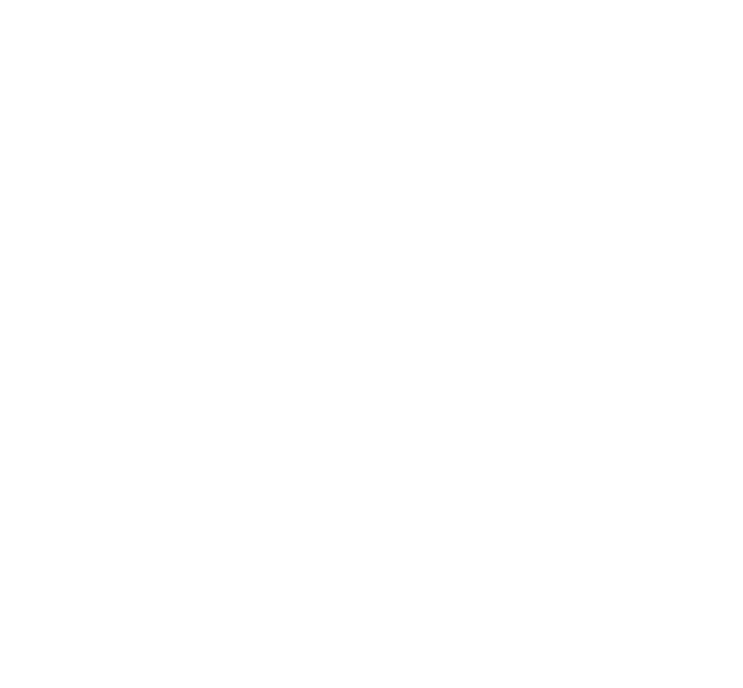
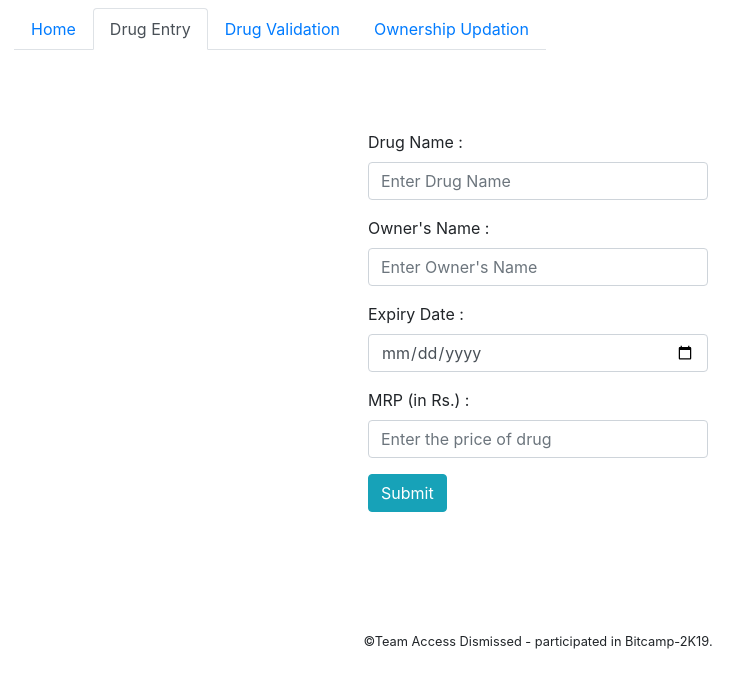
Before and after one commit to AdityaThaokar/DrugTracking, a plain HTML site: page view/Drugentry.html in a window 1280 px wide. Shown: the whole page, without its empty margins (102-845 px from the left). Drawn offline with nearby package versions, Linux system fonts and the light colour scheme.

Commit message:
html updated

```diff
--- a/view/Drugentry.html
+++ b/view/Drugentry.html
@@ -0,0 +1,60 @@
+<!DOCTYPE html>
+<html>
+<head>
+	<meta charset="utf-8">
+	<meta name="viewport" content="width=device-width, initial-scale=1, shrink-to-fit=no">
+	<title>Drug Entry</title>
+	<link rel="stylesheet" href="https://stackpath.bootstrapcdn.com/bootstrap/4.3.1/css/bootstrap.min.css" integrity="sha384-ggOyR0iXCbMQv3Xipma34MD+dH/1fQ784/j6cY/iJTQUOhcWr7x9JvoRxT2MZw1T" crossorigin="anonymous">
+	<script src="https://stackpath.bootstrapcdn.com/bootstrap/4.3.1/js/bootstrap.min.js" integrity="sha384-JjSmVgyd0p3pXB1rRibZUAYoIIy6OrQ6VrjIEaFf/nJGzIxFDsf4x0xIM+B07jRM" crossorigin="anonymous"></script>
+</head>
+<body>
+	<div class="container">
+		<div class="container">
+		<nav class="navbar col-bg-12">
+			<ul class="nav nav-tabs">
+		  <li class="nav-item">
+		    <a class="nav-link " href="Home.html">Home</a>
+		  </li>
+		  <li class="nav-item">
+		    <a class="nav-link active" href="Drugentry.html">Drug Entry</a>
+		  </li>
+		  <li class="nav-item">
+		    <a class="nav-link" href="Drugvalidation.html">Drug Validation</a>
+		  </li>
+		  <li class="nav-item">
+		    <a class="nav-link" href="Ddrugupdation.html">Ownership Updation</a>
+		  </li>
+		</nav>
+	</div>
+		<br><br><br>
+		<div class="container col-lg-4">
+
+				<form>
+					<div class="form-group ">
+	    			<label for="Dname">Drug Name : </label>
+	    			<input type="text" class="form-control" id="Dname" placeholder="Enter Drug Name">
+	  				</div>
+	  				<div class="form-group ">
+	    			<label for="Oname">Owner's Name : </label>
+	    			<input type="text" class="form-control" id="Oname" placeholder="Enter Owner's Name">
+	  				</div>
+	  				<div class="form-group ">
+	    			<label for="Edate">Expiry Date : </label>
+	    			<input type="date" class="form-control" id="Edate" placeholder="Enter Expiry date">
+	  				</div>
+	  				<div class="form-group ">
+	    			<label for="Mrp">MRP (in Rs.) : </label>
+	    			<input type="text" class="form-control" id="Mrp" placeholder="Enter the price of drug">
+	  				</div>
+	  				<button type="submit" class="btn btn-info" formaction="#" onclick=" ">Submit</button>
+				</form>
+			</div>
+	<br><br><br><br><br>
+	<div class="container bottom">
+	<footer>
+		<center><small>
+	<p>&copy;Team Access Dismissed - participated in Bitcamp-2K19</a>.</p>
+		</center></small>
+	</footer>
+</body>
+</html>
```
Also changed, not shown: view/Drugupdation.html (+52 -0 lines), view/Drugvalidation.html (+7 -8 lines).
